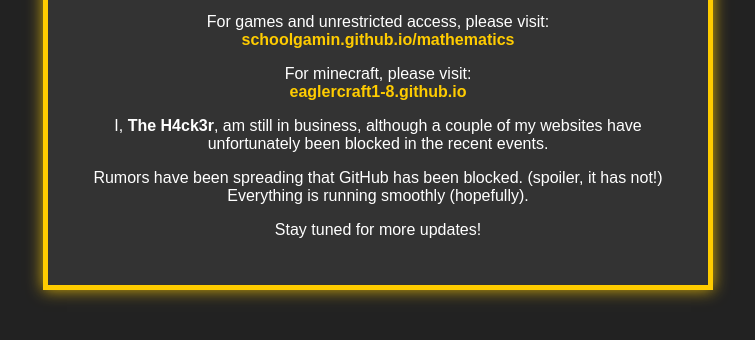
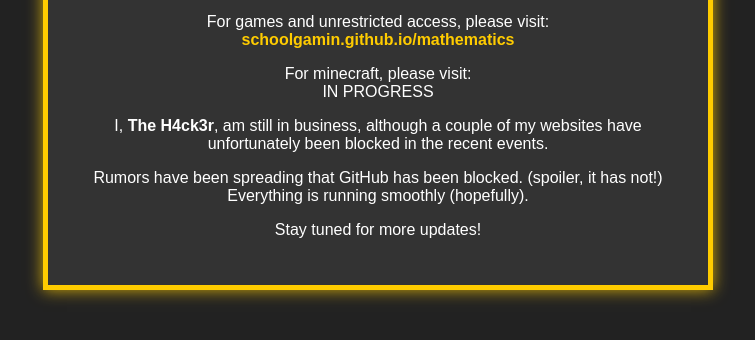
Before and after one commit to gamingbillboard/gamingbillboard.github.io, a plain HTML site: page index.html in a window 1280 px wide. Shown: the part 194-534 px from the top of the page, without its empty margins (262-1017 px from the left). Drawn offline with Linux system fonts and the light colour scheme.

Commit message:
Update index.html

```diff
--- a/index.html
+++ b/index.html
@@ -39,8 +39,7 @@
         <p>It has come to my attention that <strong>MANY</strong> websites have been blocked.</p>
         <p>For games and unrestricted access, please visit:<br>
         <a href="https://schoolgamin.github.io/mathematics/" target="_blank">schoolgamin.github.io/mathematics</a></p>
-        <p>For minecraft, please visit:<br>
-        <a href="https://eaglercraft1-8.github.io/" target="_blank">eaglercraft1-8.github.io</a></p>
+        <p>For minecraft, please visit:<br>IN PROGRESS</p>
         <p>I, <strong>The H4ck3r</strong>, am still in business, although a couple of my websites have unfortunately been blocked in the recent events.</p>
         <p>Rumors have been spreading that GitHub has been blocked. (spoiler, it has not!)<br>Everything is running smoothly (hopefully).</p>
         <p>Stay tuned for more updates!</p>
```
